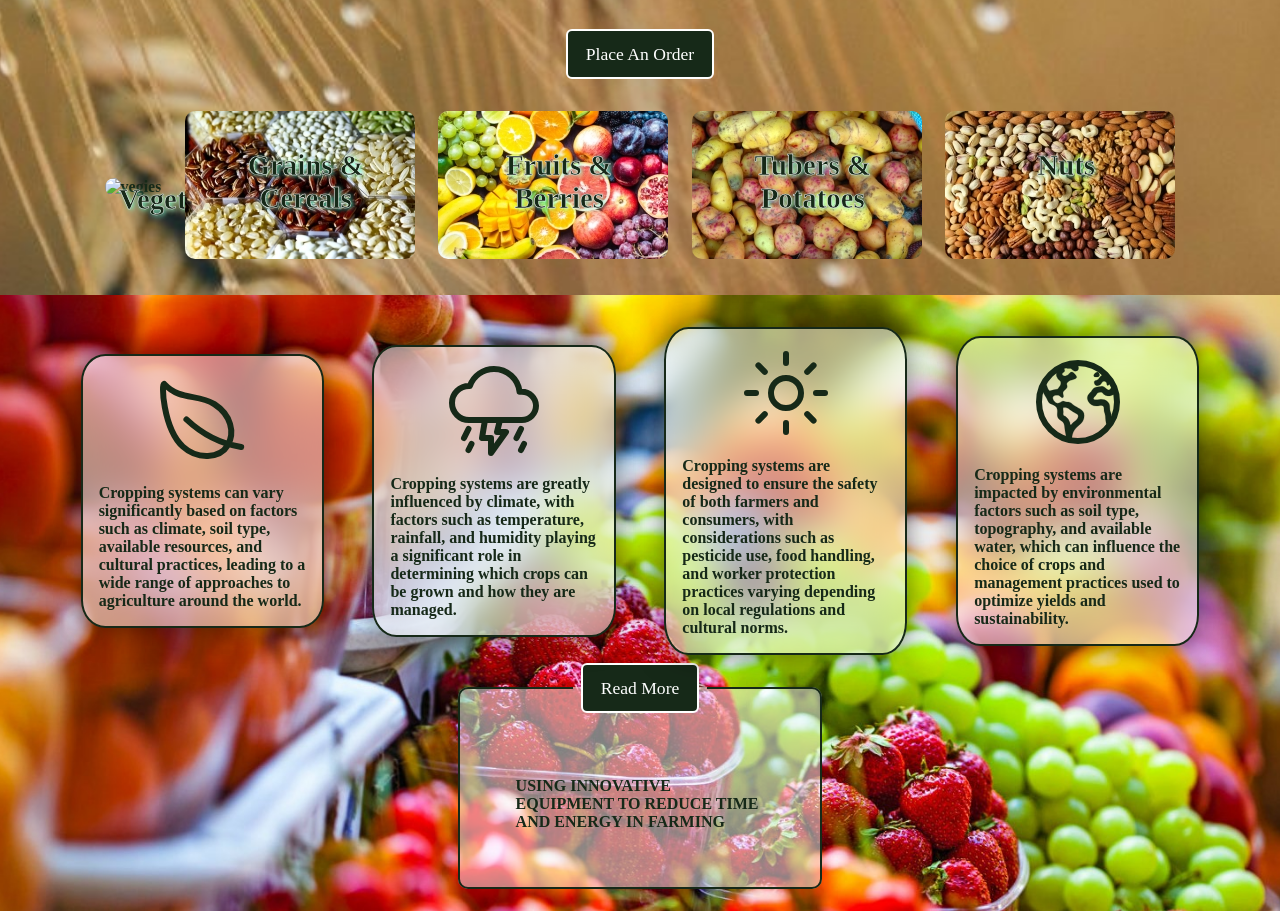
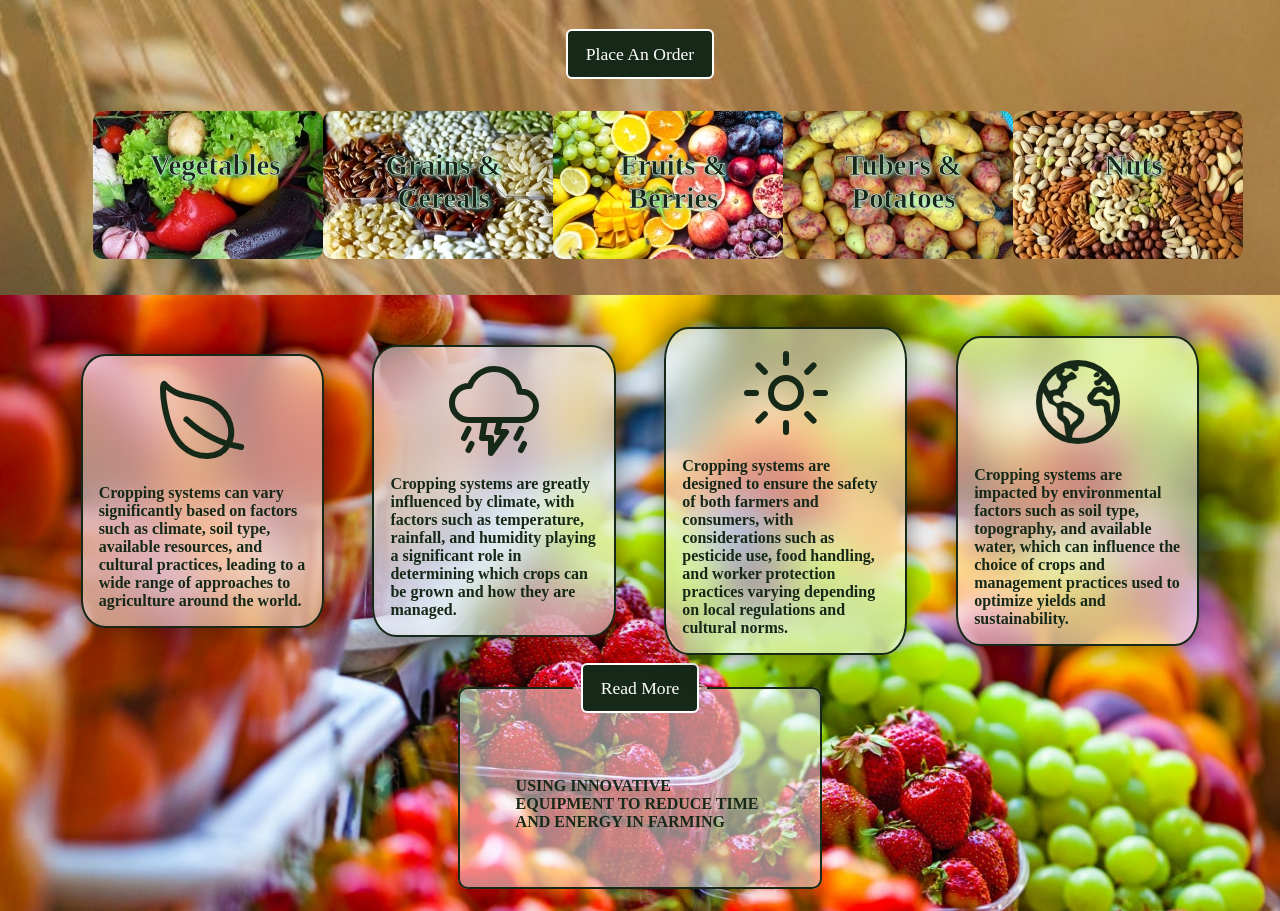
Before and after one commit to SugiraVinc/FreshLink, a plain HTML site: page elsie/index.html in a window 1280 px wide. Shown: the part 930-1841 px from the top of the page. Drawn offline with nearby package versions, Linux system fonts and the light colour scheme.

Commit message:
veg pic linking

```diff
--- a/elsie/index.html
+++ b/elsie/index.html
@@ -50,7 +50,7 @@
             <a href="../elsie/pages/services.html"><button class="btn">Place An Order</button></a>
             <div>
                 <div class="prods">
-                    <img src="images/vegies.jpeg" alt="vegies">
+                    <img src="images/vegies.jpeg.jpg" alt="vegies">
                     <p class="centered">Vegetables</p>
                 </div>
                 <div class="prods">
```
